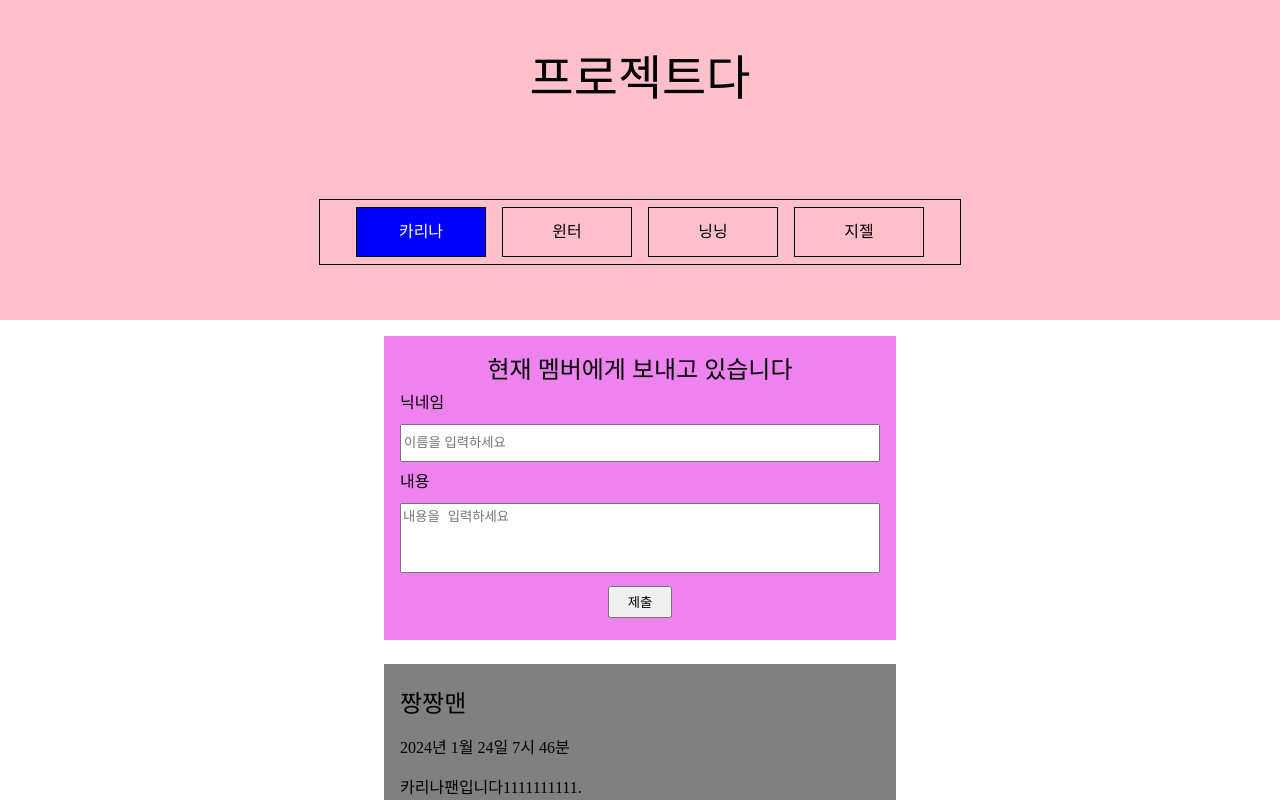
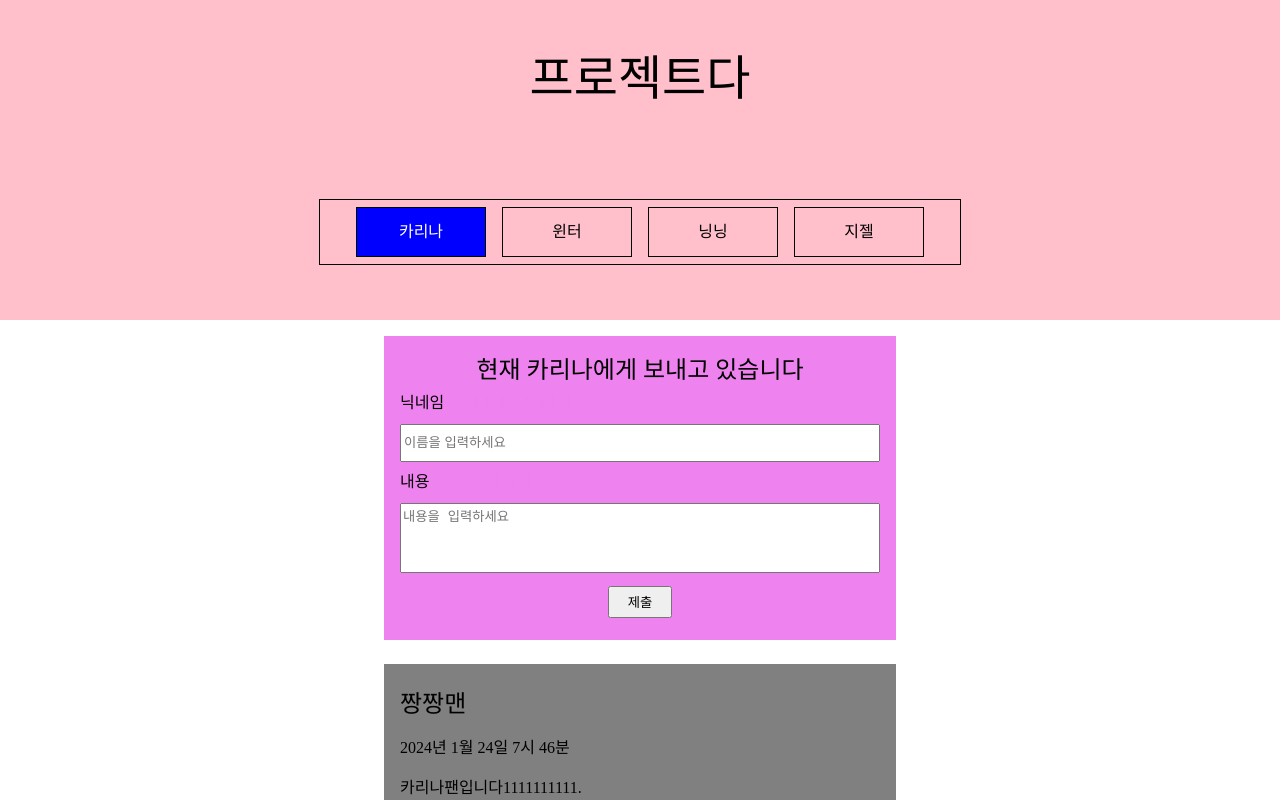
Before and after one commit to picoloman6/nbc_react_2, a React (Vite) app: page / in a window 1280 px wide. Shown: the top 800 px of the page. Built offline with nearby package versions, Linux system fonts and the light colour scheme.

Commit message:
[dev] MainForm에서 편지 보내기 구현

```diff
--- a/src/components/Main/MainForm.style.ts
+++ b/src/components/Main/MainForm.style.ts
@@ -30,3 +30,17 @@ export const StFormBtn = styled('button', {
   height: '2rem',
   margin: '0 auto'
 });
+
+export const StErrMsg = styled('span', {
+  marginLeft: '0.5rem',
+  fontSize: '0.9rem',
+  fontWeight: 'bold',
+  color: 'Violet',
+  variants: {
+    err: {
+      true: {
+        color: 'Red'
+      }
+    }
+  }
+});
--- a/src/components/Main/MainForm.tsx
+++ b/src/components/Main/MainForm.tsx
@@ -1,35 +1,59 @@
 import React, { useState } from 'react';
 
+import { MemberTypes } from '../../types/mainTypes';
 import {
   StForm,
   StFormTitle,
   StFormInput,
   StFormTextArea,
-  StFormBtn
+  StFormBtn,
+  StErrMsg
 } from './MainForm.style';
 
-const MainForm = () => {
+interface MainFormPropsTypes {
+  addLetters: (input: { name: string; content: string }) => void;
+  member: MemberTypes;
+}
+
+const MainForm = ({ addLetters, member }: MainFormPropsTypes) => {
   const [input, setInput] = useState<{ name: string; content: string }>({
     name: '',
     content: ''
   });
+  const [errMsg, setErrMsg] = useState<'' | 'name' | 'content'>('');
 
   const onChangeForm = (
     e: React.ChangeEvent<HTMLInputElement | HTMLTextAreaElement>
   ) => {
     const { name, value } = e.target;
     setInput({ ...input, [name]: value });
-    console.log(input);
   };
 
   const onClickForm = (e: React.FormEvent) => {
     e.preventDefault();
+
+    if (input.name === '') {
+      setErrMsg('name');
+      return;
+    }
+
+    if (input.content === '') {
+      setErrMsg('content');
+      return;
+    }
+
+    addLetters(input);
+    setInput({ name: '', content: '' });
+    setErrMsg('');
   };
 
   return (
     <StForm onSubmit={onClickForm}>
-      <StFormTitle>현재 멤버에게 보내고 있습니다</StFormTitle>
-      <label htmlFor='main-form-name'>닉네임</label>
+      <StFormTitle>현재 {member}에게 보내고 있습니다</StFormTitle>
+      <div>
+        <label htmlFor='main-form-name'>닉네임</label>
+        <StErrMsg err={'name' === errMsg}>어아ㅓ이ㅏㅓ이ㅓ이</StErrMsg>
+      </div>
       <StFormInput
         id='main-form-name'
         type='text'
@@ -39,7 +63,10 @@ const MainForm = () => {
         autoComplete='none'
         onChange={onChangeForm}
       />
-      <label htmlFor='main-form-content'>내용</label>
+      <div>
+        <label htmlFor='main-form-content'>내용</label>
+        <StErrMsg err={'content' === errMsg}>어아ㅓ이ㅏㅓ이ㅓ이</StErrMsg>
+      </div>
       <StFormTextArea
         id='main-form-content'
         name='content'
--- a/src/pages/Main.tsx
+++ b/src/pages/Main.tsx
@@ -1,4 +1,4 @@
-import { ReactElement, useState } from 'react';
+import { ReactElement, useState, useRef } from 'react';
 
 import Header from '../components/Main/Header';
 import MainForm from '../components/Main/MainForm';
@@ -45,17 +45,28 @@ const dummy: LetterTypes[] = [
 
 const Main = () => {
   const [member, setMember] = useState<MemberTypes>('카리나');
-  const [letters] = useState<LetterTypes[]>(dummy);
+  const [letters, setLetters] = useState<LetterTypes[]>(dummy);
+  const id = useRef(letters[letters.length - 1].id);
 
   const changeMember = (newMember: MemberTypes) => {
     setMember(newMember);
+  };
+
+  const addLetters = (input: { name: string; content: string }) => {
+    const newLetter: LetterTypes = {
+      id: ++id.current,
+      member,
+      dateTime: new Date().getTime(),
+      ...input
+    };
+    setLetters((prev) => [...prev, newLetter]);
   };
 
   return (
     <>
       <Header member={member} changeMember={changeMember} />
       <main>
-        <MainForm />
+        <MainForm member={member} addLetters={addLetters} />
         {letters.reduce(
           (acc: ReactElement[], cur) =>
             cur.member === member
```
